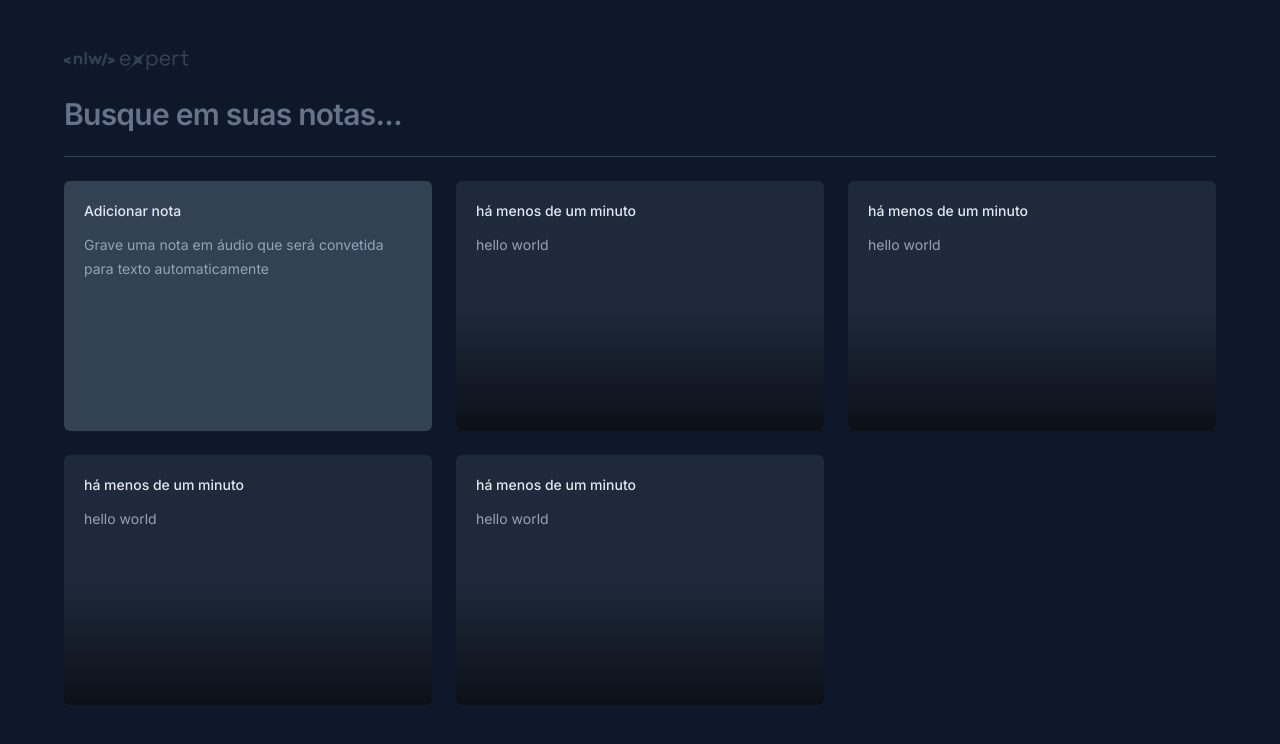
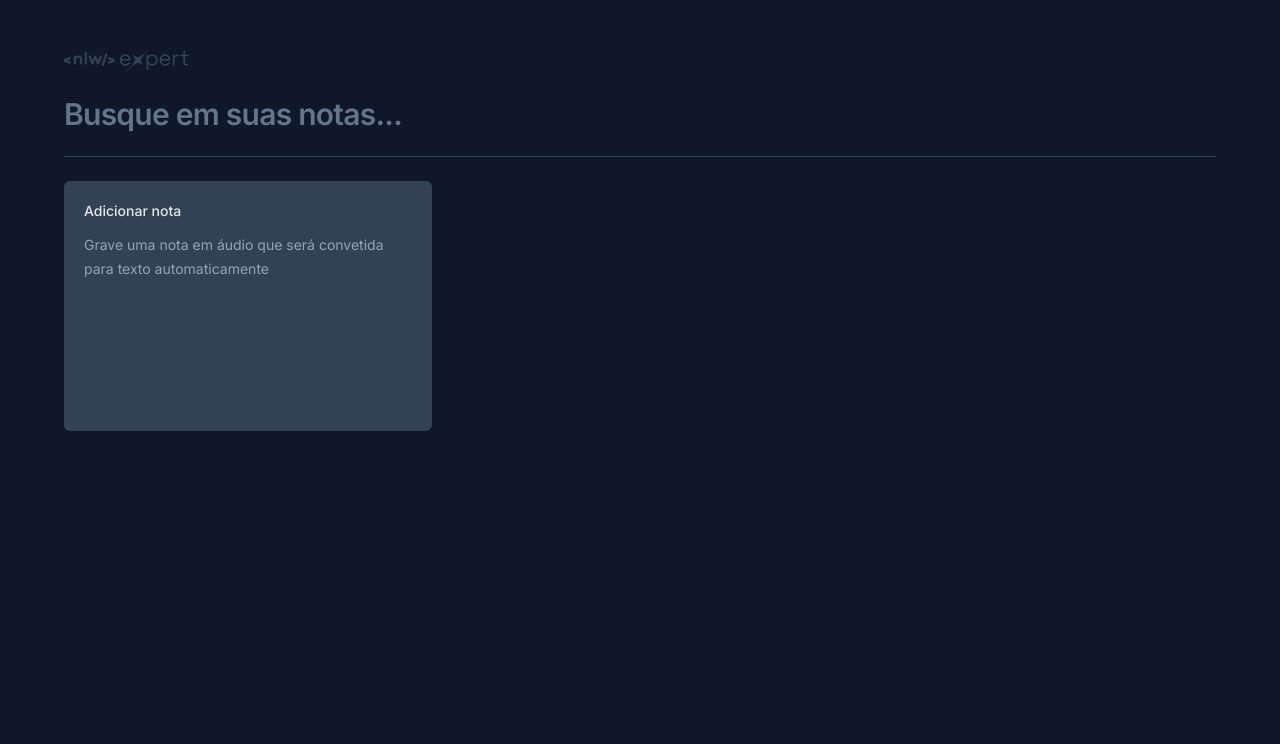
Before and after one commit to samuelsilvati/nlw-expert, a Next.js app: page / in a window 1280 px wide. Shown: the top 744 px of the page. Built offline with nearby package versions, Linux system fonts and the light colour scheme.

Commit message:
feat: save and get saved notes

```diff
--- a/src/app/page.tsx
+++ b/src/app/page.tsx
@@ -1,14 +1,37 @@
+'use client'
 import Image from 'next/image'
+import { useState } from 'react'
 
 import logo from '@/assets/logo-nwl-expert.svg'
 import NewNoteCard from '@/components/new-note-card'
 import NoteCard from '@/components/note-card'
 
-const note = {
-  date: new Date(),
-  content: 'hello world',
+interface Note {
+  id: string
+  date: Date
+  content: string
 }
+
 export default function Home() {
+  const [notes, setNotes] = useState<Note[]>(() => {
+    const notesOnStorage = localStorage.getItem('notes')
+    if (notesOnStorage) {
+      return JSON.parse(notesOnStorage)
+    }
+    return []
+  })
+
+  function onNoteCreated(content: string) {
+    const newNote = {
+      id: crypto.randomUUID(),
+      date: new Date(),
+      content,
+    }
+    const notesArray = [newNote, ...notes]
+    setNotes(notesArray)
+
+    localStorage.setItem('notes', JSON.stringify(notesArray))
+  }
   return (
     <main className="mx-auto my-12 max-w-6xl space-y-6">
       <Image src={logo} alt="NLW Expert logo" />
@@ -22,11 +45,11 @@
       <div className="h-px bg-slate-700" />
 
       <div className="grid auto-rows-[250px] grid-cols-3 gap-6">
-        <NewNoteCard />
-        <NoteCard note={note} />
-        <NoteCard note={note} />
-        <NoteCard note={note} />
-        <NoteCard note={note} />
+        <NewNoteCard onNoteCreated={onNoteCreated} />
+
+        {notes.map((note) => {
+          return <NoteCard note={note} key={note.id} />
+        })}
       </div>
     </main>
   )
```
